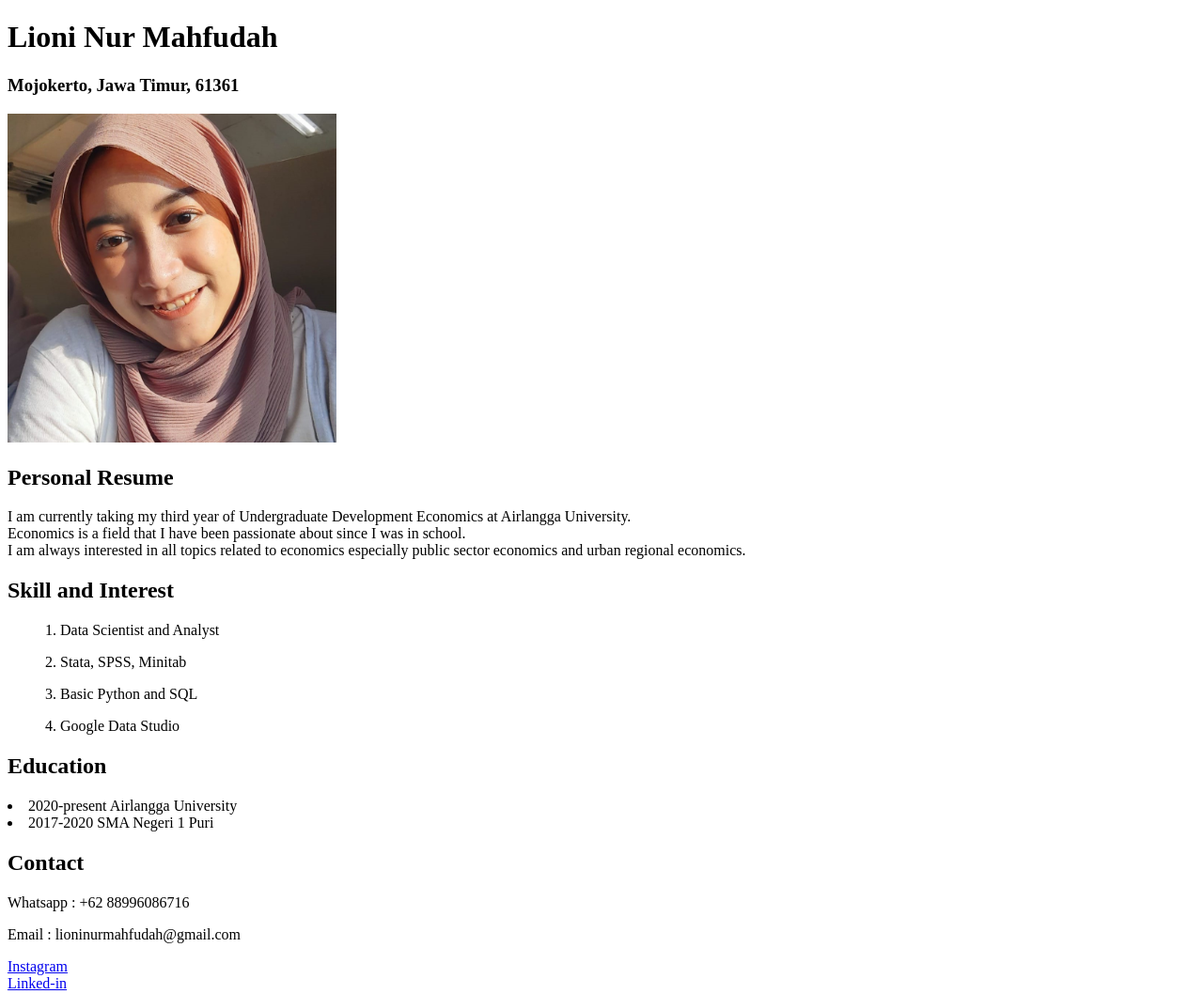
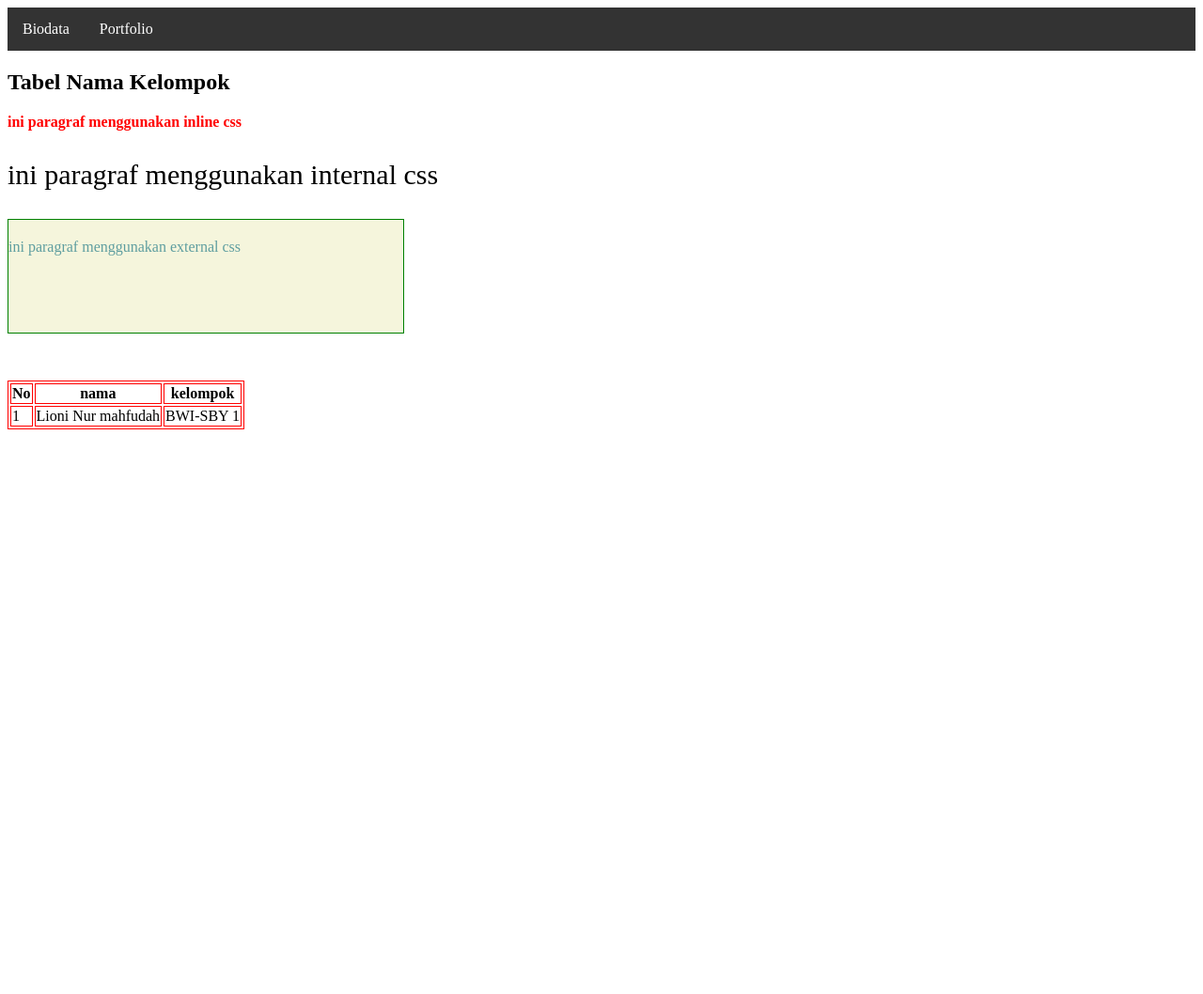
Before and after one commit to lioninurm/sealproject, a plain HTML site: page portfolio.html in a window 1280 px wide. Shown: the top 1058 px of the page at 94% size. After the commit the page ends 800 px from the top, so only its background shows below. Drawn offline with Linux system fonts and the light colour scheme.

Commit message:
tambah menu

```diff
--- a/portfolio.html
+++ b/portfolio.html
@@ -1,30 +1,27 @@
 <!DOCTYPE html>
 <html lang="en">
-    <body>
-        <h1>Lioni Nur Mahfudah</h1>
-        <h3>Mojokerto, Jawa Timur, 61361</h3>
-        <img src="profpic.jpeg" width="350" height="350">
-        <h2>Personal Resume</h2>
-        <p>I am currently taking my third year of Undergraduate Development Economics at
-            Airlangga University.<br>
-            Economics is a field that I have been passionate about since I was in school.<br>
-            I am always interested in all topics related to economics especially public
-            sector economics and urban regional economics.</p>
-        <h2>Skill and Interest</h2>
-            <ul>1. Data Scientist and Analyst</ul>
-            <ul>2. Stata, SPSS, Minitab</ul>
-            <ul>3. Basic Python and SQL</ul>
-            <ul>4. Google Data Studio</ul>
-        <h2>Education</h2>
-            <li>2020-present    Airlangga University</li>
-            <li>2017-2020       SMA Negeri 1 Puri</li>
-        <h2>Contact</h2>
-            <p>Whatsapp : +62 88996086716</p>
-            <p>Email : lioninurmahfudah@gmail.com</p>
-            <a href="https://www.instagram.com/leonynm/">Instagram</a> <br>
-            <a href="https://www.linkedin.com/in/lioni-nm/">Linked-in</a>
-    </body>
-    <head>
+<head>
+    <style>
+        ul {
+            list-style-type: none;
+            margin: 0;
+            padding: 0;
+            overflow: hidden;
+            background-color: #333;
+          }
+
+          li {
+            float: left;
+          }
+
+          li a {
+            display: block;
+            color: white;
+            text-align: center;
+            padding: 14px 16px;
+            text-decoration: none;
+          }
+    </style>
     <meta charset="UTF-8">
     <meta http-equiv="X-UA-Compatible" content="IE=edge">
     <meta name="viewport" content="width=device-width, initial-scale=1.0">
@@ -34,24 +31,20 @@
             border: 1px solid red;
         }
     </style>
+    <style>
+        .para{
+            font-size: 30px;
+        }
+    </style>
+
+    <link rel="stylesheet" href="./style.css">
+    <ul>
+        <li><a href="index.html">Biodata</a></li>
+        <li><a href="portfolio.html">Portfolio</a></li>
+    </ul>
 </head>
 <body>
     <h2>Tabel Nama Kelompok</h2>
-<form>
-    <p>nama :</p>
-    <input type="text" name="nama" placeholder="enter your name">
-    <p>kelompok :</p>
-    <input type="radio" name="kelompok" id="Surabaya">
-    <label for="Surabaya">Surabaya</label>
-    <input type="radio" name="kelompok" id="BWI">
-    <label for="BWI">BWI</label>
-    <div>
-    <input type="submit" value="kirim">
-    <input type="reset" value="reset">
-    </div>
-</form>
-<br>
-
     <!--no, nama, kelompok -->
 <table border="1">
     <tr>
@@ -65,4 +58,9 @@
         <td>BWI-SBY 1</td>
     </tr>
 </body>
+<body>
+    <p style="color:red;font-weight:bold;">ini paragraf menggunakan inline css</p>
+    <p class="para">ini paragraf menggunakan internal css</p>
+    <p class="para-external">ini paragraf menggunakan external css</p>
+</body>
 </html>
--- a/style.css
+++ b/style.css
@@ -5,5 +5,5 @@
     border: 1px solid green;
     padding: 20px 20px 0 0;
     height: 100px;
-    width: 500px;
+    width: 400px;
 }
```
Also changed, not shown: Table.html (deleted, +0 -42 lines), index.html (added, +97 -0 lines).
